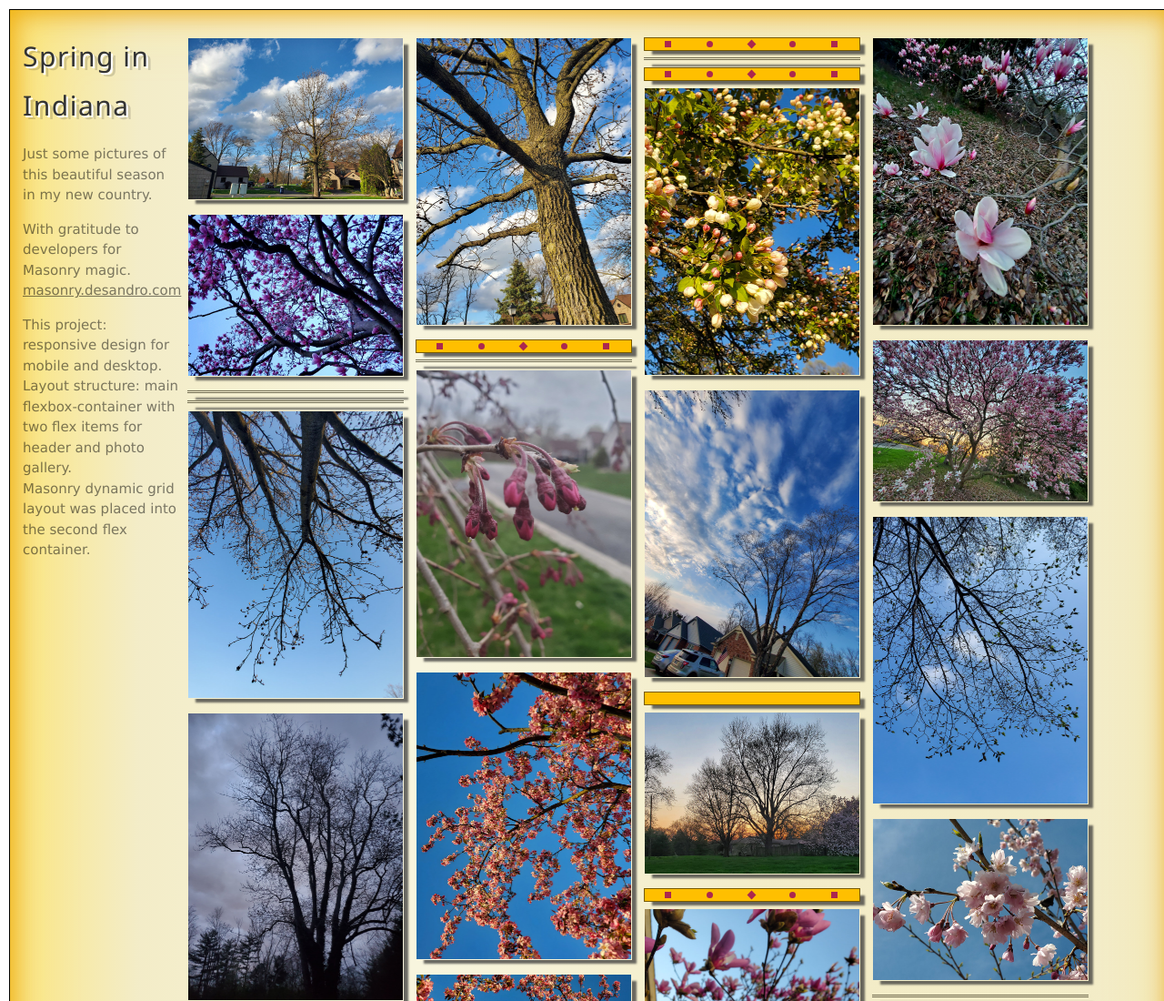
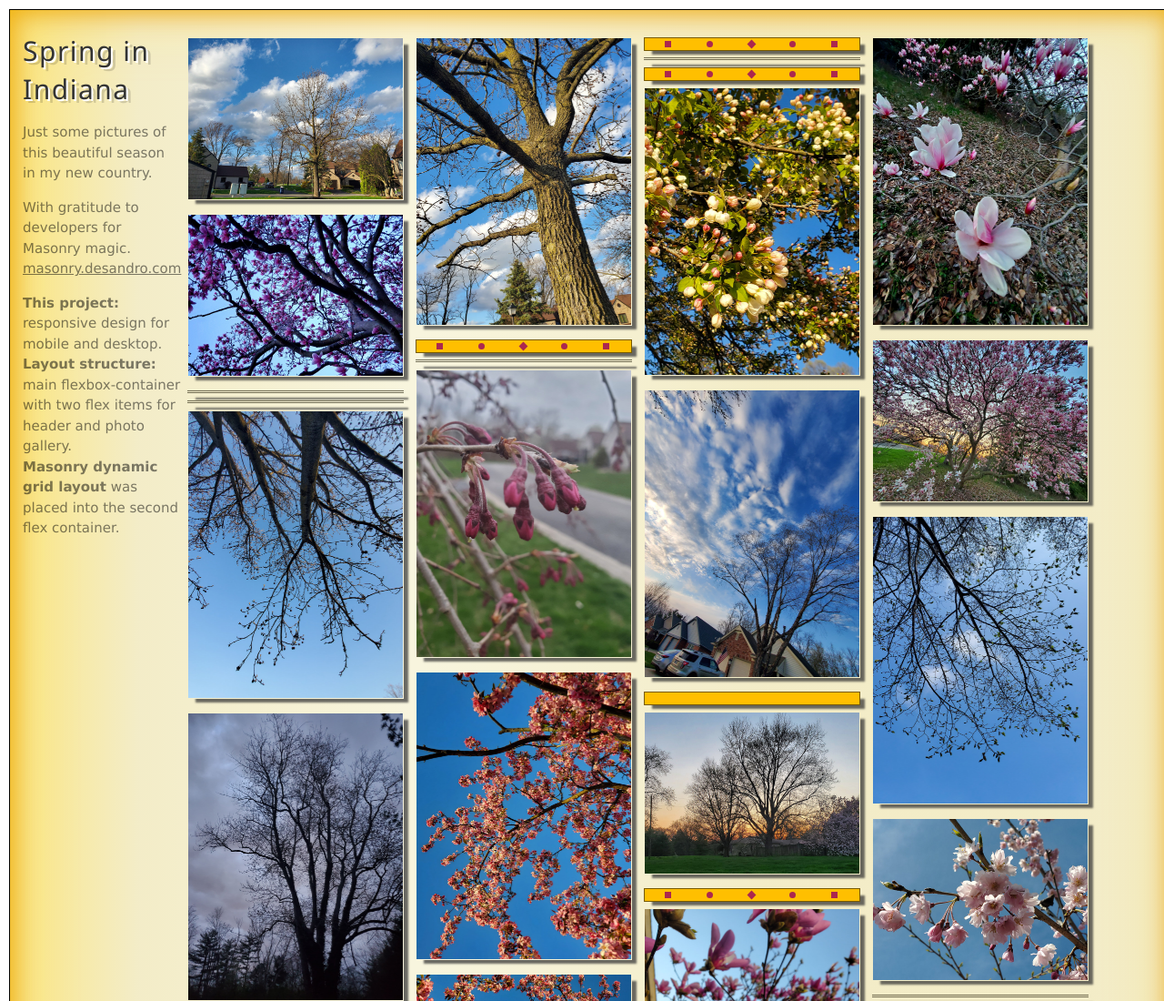
Before and after one commit to ev-ran/Photo_Gallery, a plain HTML site: page index.html in a window 1280 px wide. Shown: the top 1100 px of the page at 91% size. Drawn offline with nearby package versions, Linux system fonts and the light colour scheme.

Commit message:
fix the text style

```diff
--- a/index.html
+++ b/index.html
@@ -23,9 +23,9 @@
 
             </p>
             <p>
-                This project: responsive design for mobile and desktop.<br>
-                Layout structure: main flexbox-container with two flex items for header and photo gallery. <br>
-                Masonry dynamic grid layout was placed into the second flex container.
+                <b>This project:</b> responsive design for mobile and desktop.<br>
+                <b>Layout structure:</b> main flexbox-container with two flex items for header and photo gallery. <br>
+                <b>Masonry dynamic grid layout</b> was placed into the second flex container.
 
             </p>
 
--- a/styles.css
+++ b/styles.css
@@ -21,7 +21,7 @@
 h2 {
     font-family: "AustralisProSwash-Italic";
     letter-spacing: 0.05em;
-    line-height: 1.8;
+    line-height: 0.4;
     color: #333333;
     text-shadow: 2px 2px 0px #FFFFFF, 5px 4px 0px rgba(0, 0, 0, 0.15);
 }
@@ -279,4 +279,7 @@ header {
     .div1, .div1:before, .div1:after, .div2, .div2:before {
         background-color: #AB274F;
     }
+    h2 {
+        line-height: 1.4;
+    }
 }
```
